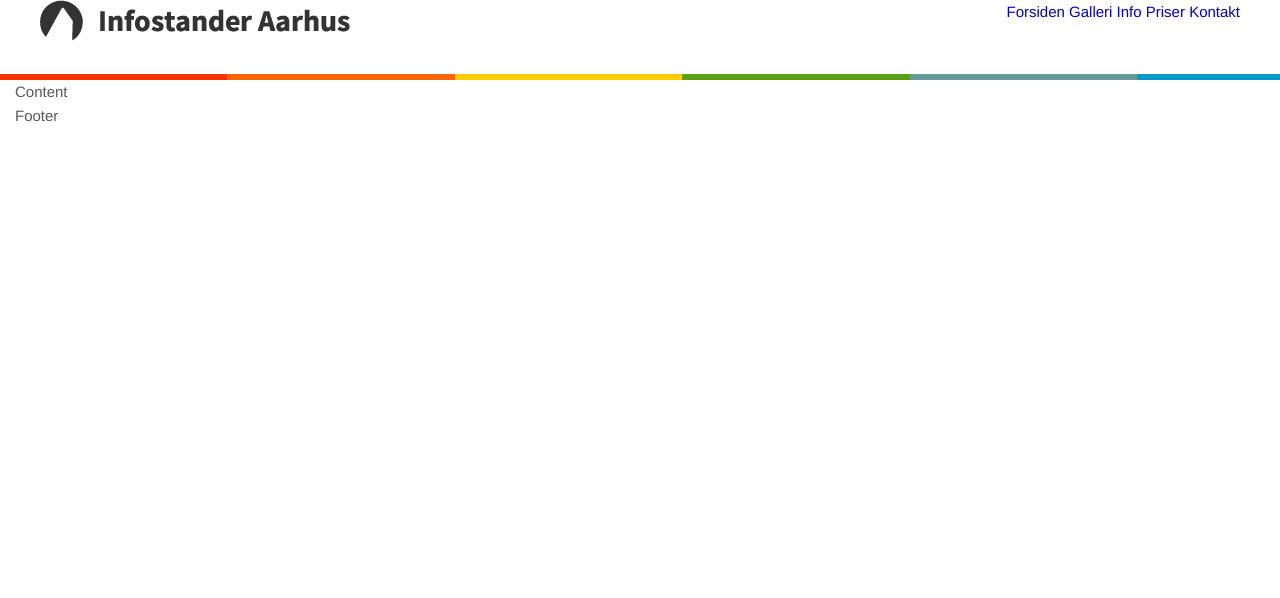
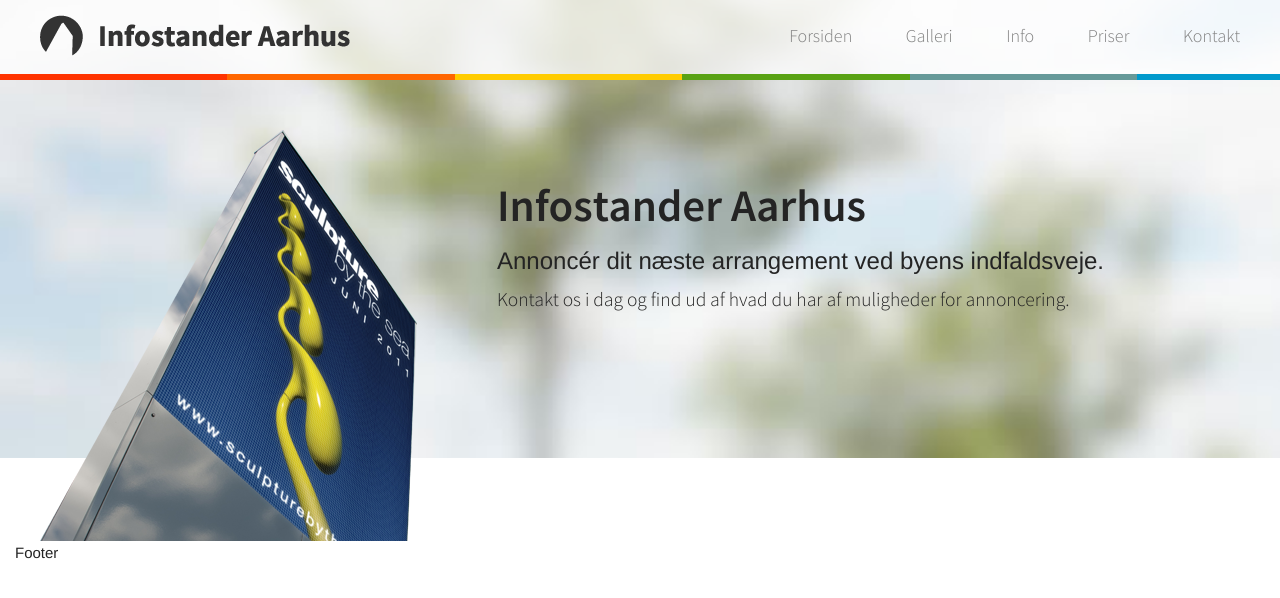
Before and after one commit to AHNDK/infostanderaarhus, a PHP site: page / in a window 1280 px wide. Shown: the top 598 px of the page. Run offline with PHP 8.4, Linux system fonts and the light colour scheme; some web fonts are replaced.

Commit message:
Styling and markup

```diff
--- a/css/infostanderaarhus.styles.css
+++ b/css/infostanderaarhus.styles.css
@@ -443,7 +443,7 @@ table {
 /* line 8, ../sass/framework/_base.scss */
 body {
   background-color: white;
-  color: #595959;
+  color: #242424;
   font-family: "Source Sans Pro", "Helvetica Neue", Helvetica, "Lucida Sans Unicode", Arial, sans-serif;
   font-size: 15px;
   line-height: 24px;
@@ -456,11 +456,12 @@ h3,
 h4,
 h5,
 h6 {
+  margin-top: 0;
+  margin-bottom: 15px;
+  font-family: "Source Sans Pro Semi Bold", "Helvetica Neue", Helvetica, "Lucida Sans Unicode", Arial, sans-serif;
   font-weight: normal;
   /* This fixes huge spaces when a heading wraps onto two lines */
   line-height: 1.2;
-  margin-top: 0;
-  margin-bottom: 15px;
   /* Voodoo to enable ligatures and kerning */
   text-rendering: optimizeLegibility;
 }
@@ -471,7 +472,7 @@ h3 a:link,
 h4 a:link,
 h5 a:link,
 h6 a:link {
-  color: #595959;
+  color: #242424;
   text-decoration: none;
 }
 /* line 39, ../sass/framework/_base.scss */
@@ -481,7 +482,7 @@ h3 a:visited,
 h4 a:visited,
 h5 a:visited,
 h6 a:visited {
-  color: #1a1a1a;
+  color: black;
 }
 /* line 43, ../sass/framework/_base.scss */
 h1 a:hover,
@@ -490,7 +491,7 @@ h3 a:hover,
 h4 a:hover,
 h5 a:hover,
 h6 a:hover {
-  color: #1a1a1a;
+  color: black;
 }
 /* line 47, ../sass/framework/_base.scss */
 h1 a:focus,
@@ -499,7 +500,7 @@ h3 a:focus,
 h4 a:focus,
 h5 a:focus,
 h6 a:focus {
-  color: #1a1a1a;
+  color: black;
 }
 /* line 51, ../sass/framework/_base.scss */
 h1 a:active,
@@ -509,12 +510,12 @@ h4 a:active,
 h5 a:active,
 h6 a:active {
   background-color: transparent;
-  color: #1a1a1a;
+  color: black;
 }
 
 /* line 59, ../sass/framework/_base.scss */
 h1 {
-  font-size: 275%;
+  font-size: 300%;
 }
 
 /* line 63, ../sass/framework/_base.scss */
@@ -560,31 +561,27 @@ em strong {
    ========================================================================== */
 /* line 103, ../sass/framework/_base.scss */
 a:link {
-  color: #0000cc;
+  color: #0099cc;
   text-decoration: none;
 }
 /* line 108, ../sass/framework/_base.scss */
 a:visited {
-  color: #0000b3;
+  color: #0086b3;
   text-decoration: none;
 }
 /* line 113, ../sass/framework/_base.scss */
 a:hover {
-  color: #0000d6;
+  color: #007aa3;
   text-decoration: underline;
 }
-/* line 117, ../sass/framework/_base.scss */
-a:hover i[class^="icon-"] {
-  text-decoration: none;
-}
-/* line 122, ../sass/framework/_base.scss */
+/* line 118, ../sass/framework/_base.scss */
 a:focus {
-  color: #0000d6;
+  color: #007aa3;
 }
 
 /* Paragraph
    ========================================================================== */
-/* line 131, ../sass/framework/_base.scss */
+/* line 127, ../sass/framework/_base.scss */
 p {
   margin-top: 0;
   margin-bottom: 15px;
@@ -592,7 +589,7 @@ p {
 
 /* Image
    ========================================================================== */
-/* line 141, ../sass/framework/_base.scss */
+/* line 137, ../sass/framework/_base.scss */
 img {
   display: inline;
   height: auto;
@@ -602,19 +599,19 @@ img {
 
 /* Lists
    ========================================================================== */
-/* line 153, ../sass/framework/_base.scss */
+/* line 149, ../sass/framework/_base.scss */
 ul {
   margin: 0;
   padding-left: 20px;
 }
-/* line 157, ../sass/framework/_base.scss */
+/* line 153, ../sass/framework/_base.scss */
 ul li {
   list-style: none;
 }
 
 /* Selection color
    ========================================================================== */
-/* line 168, ../sass/framework/_base.scss */
+/* line 164, ../sass/framework/_base.scss */
 ::-moz-selection,
 ::selection {
   background-color: #ffff99;
@@ -843,6 +840,13 @@ button.button {
 body {
   *position: relative;
   *zoom: 1;
+  -webkit-background-size: cover;
+  -moz-background-size: cover;
+  -o-background-size: cover;
+  background-size: cover;
+  background-image: url("/images/header-background.jpg");
+  background-position: 0 -107px;
+  background-repeat: no-repeat;
 }
 /* line 46, ../../../../../../../Library/Ruby/Gems/1.8/gems/zen-grids-1.4/stylesheets/zen/_grids.scss */
 body:before, body:after {
@@ -854,14 +858,14 @@ body:after {
   clear: both;
 }
 
-/* line 12, ../sass/layout/_layout.scss */
+/* line 17, ../sass/layout/_layout.scss */
 .header-inner, .content, .footer {
   max-width: 1200px;
   margin-right: auto;
   margin-left: auto;
 }
 
-/* line 17, ../sass/layout/_layout.scss */
+/* line 23, ../sass/layout/_layout.scss */
 .header {
   float: left;
   width: 100%;
@@ -878,15 +882,15 @@ body:after {
   _display: inline;
   _overflow: hidden;
   _overflow-y: visible;
-  background: url("/images/header-colors.png") left bottom repeat-x;
+  background: rgba(255, 255, 255, 0.75) url("/images/header-colors.png") left bottom repeat-x;
 }
 
-/* line 23, ../sass/layout/_layout.scss */
+/* line 29, ../sass/layout/_layout.scss */
 .header-inner {
   min-height: 80px;
 }
 
-/* line 29, ../sass/layout/_layout.scss */
+/* line 35, ../sass/layout/_layout.scss */
 .logo {
   float: left;
   width: 50%;
@@ -905,9 +909,10 @@ body:after {
   _overflow-y: visible;
   padding-left: 0;
   padding-right: 0;
+  margin-top: 15px;
 }
 
-/* line 34, ../sass/layout/_layout.scss */
+/* line 42, ../sass/layout/_layout.scss */
 .navigation {
   float: right;
   width: 50%;
@@ -926,30 +931,73 @@ body:after {
   _overflow-y: visible;
   padding-left: 0;
   padding-right: 0;
+  margin-top: 25px;
+  font-family: "Source Sans Pro Light";
+  font-size: 120%;
   text-align: right;
+  /* Links in navigation */
+}
+/* line 53, ../sass/layout/_layout.scss */
+.navigation a {
+  margin-left: 50px;
+}
+/* line 57, ../sass/layout/_layout.scss */
+.navigation a:link {
+  color: gray;
+  text-decoration: none;
+}
+/* line 62, ../sass/layout/_layout.scss */
+.navigation a:visited {
+  color: #404040;
+}
+/* line 66, ../sass/layout/_layout.scss */
+.navigation a:hover {
+  color: #007aa3;
+}
+/* line 70, ../sass/layout/_layout.scss */
+.navigation a:focus {
+  color: #0099cc;
 }
 
-/* line 41, ../sass/layout/_layout.scss */
+/* line 75, ../sass/layout/_layout.scss */
 .content {
   clear: both;
-  float: left;
-  width: 100%;
-  margin-left: 0%;
-  margin-right: -100%;
-  padding-left: 15px;
-  padding-right: 15px;
-  -moz-box-sizing: border-box;
-  -webkit-box-sizing: border-box;
-  -ms-box-sizing: border-box;
-  box-sizing: border-box;
-  word-wrap: break-word;
-  *behavior: url("/scripts/boxsizing.htc");
-  _display: inline;
-  _overflow: hidden;
-  _overflow-y: visible;
 }
 
-/* line 48, ../sass/layout/_layout.scss */
+/* line 81, ../sass/layout/_layout.scss */
+.section-contact--image {
+  float: left;
+  margin-top: 50px;
+}
+
+/* line 86, ../sass/layout/_layout.scss */
+.section-contact--content {
+  -webkit-box-sizing: border-box;
+  -moz-box-sizing: border-box;
+  box-sizing: border-box;
+  float: left;
+  margin-left: 30px;
+  margin-top: 100px;
+  padding-left: 50px;
+}
+
+/* line 95, ../sass/layout/_layout.scss */
+.section-contact--header {
+  font-size: 300%;
+}
+
+/* line 99, ../sass/layout/_layout.scss */
+.section-contact--lead {
+  font-size: 160%;
+}
+
+/* line 103, ../sass/layout/_layout.scss */
+.section-contact--text {
+  font-family: "Source Sans Pro Light";
+  font-size: 130%;
+}
+
+/* line 108, ../sass/layout/_layout.scss */
 .footer {
   clear: both;
   float: left;
@@ -968,32 +1016,3 @@ body:after {
   _overflow: hidden;
   _overflow-y: visible;
 }
-
-/**
- * Typography
- *
- * @author magnify
- */
-/* Extends
-   ========================================================================== */
-/* line 10, ../sass/layout/_typography.scss */
-.page-title {
-  font-size: 275%;
-}
-
-/* Header variants
-   ========================================================================== */
-/* line 23, ../sass/layout/_typography.scss */
-h1,
-h2,
-h3,
-h4,
-h5,
-h6 {
-  font-family: "Source Sans Pro Semi Bold", "Helvetica Neue", Helvetica, "Lucida Sans Unicode", Arial, sans-serif;
-}
-
-/* line 27, ../sass/layout/_typography.scss */
-.page-title {
-  margin-bottom: 20px;
-}
--- a/font/source-sans/stylesheet.css
+++ b/font/source-sans/stylesheet.css
@@ -12,7 +12,7 @@
 }
 
 @font-face {
-    font-family: 'Source Sans Pro Light';
+    font-family: 'Source Sans Pro Light Italic';
     src: url('SourceSansPro-LightIt-webfont.eot');
     src: url('SourceSansPro-LightIt-webfont.eot?#iefix') format('embedded-opentype'),
          url('SourceSansPro-LightIt-webfont.woff') format('woff'),
@@ -23,7 +23,7 @@
 }
 
 @font-face {
-    font-family: 'Source Sans Pro Light';
+    font-family: 'Source Sans Pro Semi Bold';
     src: url('SourceSansPro-Semibold-webfont.eot');
     src: url('SourceSansPro-Semibold-webfont.eot?#iefix') format('embedded-opentype'),
          url('SourceSansPro-Semibold-webfont.woff') format('woff'),
--- a/index.html
+++ b/index.html
@@ -20,7 +20,14 @@
   </div>
 </header>
 <div class="content" role="main">
-  Content
+  <section class="section-contact">
+    <img src="/images/infostander.png" class="section-contact--image">
+    <div class="section-contact--content">
+      <h1 class="section-contact--header">Infostander Aarhus</h1>
+      <p class="section-contact--lead">Annoncér dit næste arrangement ved byens indfaldsveje.</p>
+      <p class="section-contact--text">Kontakt os i dag og find ud af hvad du har af muligheder for annoncering.</p>
+    </div>
+  </section>
 </div>
 <footer class="footer" role="contentinfo">
   Footer
--- a/sass/framework/_base.scss
+++ b/sass/framework/_base.scss
@@ -20,13 +20,13 @@ h3,
 h4,
 h5,
 h6 {
-  font-weight: normal;
-	/* This fixes huge spaces when a heading wraps onto two lines */
-	line-height: 1.2;
-
   margin-top: 0;
   margin-bottom: 15px;
 
+  font-family: "Source Sans Pro Semi Bold", "Helvetica Neue", Helvetica, "Lucida Sans Unicode", Arial, sans-serif;
+  font-weight: normal;
+  /* This fixes huge spaces when a heading wraps onto two lines */
+  line-height: 1.2;
 	/* Voodoo to enable ligatures and kerning */
 	text-rendering: optimizeLegibility;
 
@@ -113,10 +113,6 @@ a {
   &:hover {
     color: $link-color-hover;
     text-decoration: underline;
-
-    i[class^="icon-"] {
-      text-decoration: none;
-    }
   }
 
   &:focus {
--- a/sass/framework/_variables.scss
+++ b/sass/framework/_variables.scss
@@ -45,10 +45,7 @@ $yellow:                         #f0cb28;
 /* Typography
    ========================================================================== */
 $font-body:                       "Source Sans Pro", "Helvetica Neue", Helvetica, "Lucida Sans Unicode", Arial, sans-serif;
-$font-header:                     "Source Sans Pro Semi Bold", "Helvetica Neue", Helvetica, "Lucida Sans Unicode", Arial, sans-serif;
-$font-color-primary:              lighten($black, 35%);
-$font-color-secondary:            transparentize($black, .3);
-
+$font-color-primary:              #242424;
 
 
 /* Font variables
@@ -62,7 +59,7 @@ $base-line-height:                24px;
 /* Font sizes
    ========================================================================== */
 
-$font-size-giga:                  275%;
+$font-size-giga:                  300%;
 $font-size-largest:               170%;
 $font-size-larger:                160%;
 $font-size-large:                 130%;
@@ -81,5 +78,5 @@ $base-border-radius:              4px;
 /* Links
    ========================================================================== */
 
-$link-color:                      darken(blue, 10%);
-$link-color-hover:                darken(blue, 8%);
+$link-color:                      #0099CC;
+$link-color-hover:                darken(#0099CC, 8%);
--- a/sass/infostanderaarhus.styles.scss
+++ b/sass/infostanderaarhus.styles.scss
@@ -25,7 +25,6 @@
 
 // Include layout
 @import "layout/_layout";
-@import "layout/_typography";
 
 
 // Other
--- a/sass/layout/_layout.scss
+++ b/sass/layout/_layout.scss
@@ -7,6 +7,11 @@
 
 body {
   @include zen-grid-container();
+  @include background-size(cover);
+
+  background-image: url('/images/header-background.jpg');
+  background-position: 0 -107px;
+  background-repeat: no-repeat;
 }
 
 %layout-wrapper {
@@ -14,10 +19,11 @@ body {
   margin-right: auto;
   margin-left: auto;
 }
+
 .header {
   @include zen-grid-item(12, 1);
 
-  background: url('/images/header-colors.png') left bottom repeat-x;
+  background: transparentize(#fff, .25) url('/images/header-colors.png') left bottom repeat-x;
 }
 
 .header-inner {
@@ -29,20 +35,74 @@ body {
 .logo {
   @include zen-grid-item(6, 1);
   @include zen-nested-container();
+
+  margin-top: 15px;
 }
 
 .navigation {
   @include zen-grid-item(6, 1, right);
   @include zen-nested-container();
 
+  margin-top: 25px;
+
+  font-family: "Source Sans Pro Light";
+  font-size: 120%;
   text-align: right;
+
+  /* Links in navigation */
+  a {
+    margin-left: 50px;
+  }
+
+  a:link {
+    color: lighten($black, 50%);
+    text-decoration: none;
+  }
+
+  a:visited {
+    color: lighten($black, 25%);
+  }
+
+  a:hover {
+    color: $link-color-hover;
+  }
+
+  a:focus {
+    color: $link-color;
+  }
 }
 
 .content {
   @include zen-clear(both);
-  @include zen-grid-item(12, 1);
 
   @extend %layout-wrapper;
+}
+
+.section-contact--image {
+  float: left;
+  margin-top: 50px;
+}
+
+.section-contact--content {
+  @include box-sizing(border-box);
+
+  float: left;
+  margin-left: 30px;
+  margin-top: 100px;
+  padding-left: 50px;
+}
+
+.section-contact--header {
+  font-size: $font-size-giga;
+}
+
+.section-contact--lead {
+  font-size: $font-size-larger;
+}
+
+.section-contact--text {
+  font-family: "Source Sans Pro Light";
+  font-size: $font-size-large;
 }
 
 .footer {
--- a/sass/layout/_typography.scss
+++ /dev/null
@@ -1,31 +0,0 @@
-/**
- * Typography
- *
- * @author magnify
- */
-
-
-/* Extends
-   ========================================================================== */
-%page-heading {
-  font-size: $font-size-giga;
-}
-
-
-/* Header variants
-   ========================================================================== */
-
-h1,
-h2,
-h3,
-h4,
-h5,
-h6 {
-  font-family: $font-header;
-}
-
-.page-title {
-  @extend %page-heading;
-
-  margin-bottom: 20px;
-}
```
Also changed, not shown: images/header-background.jpg (added), images/infostander.png (added).
